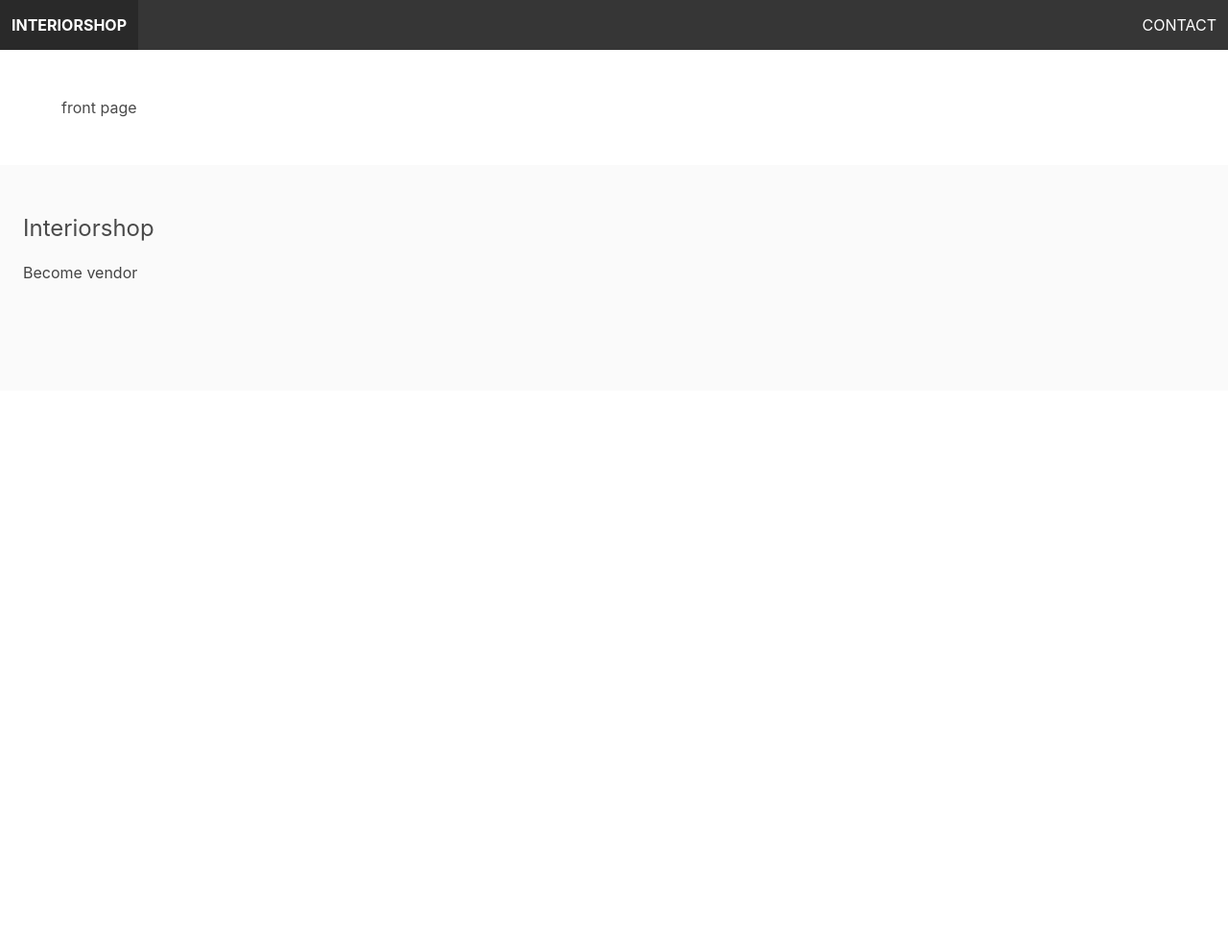
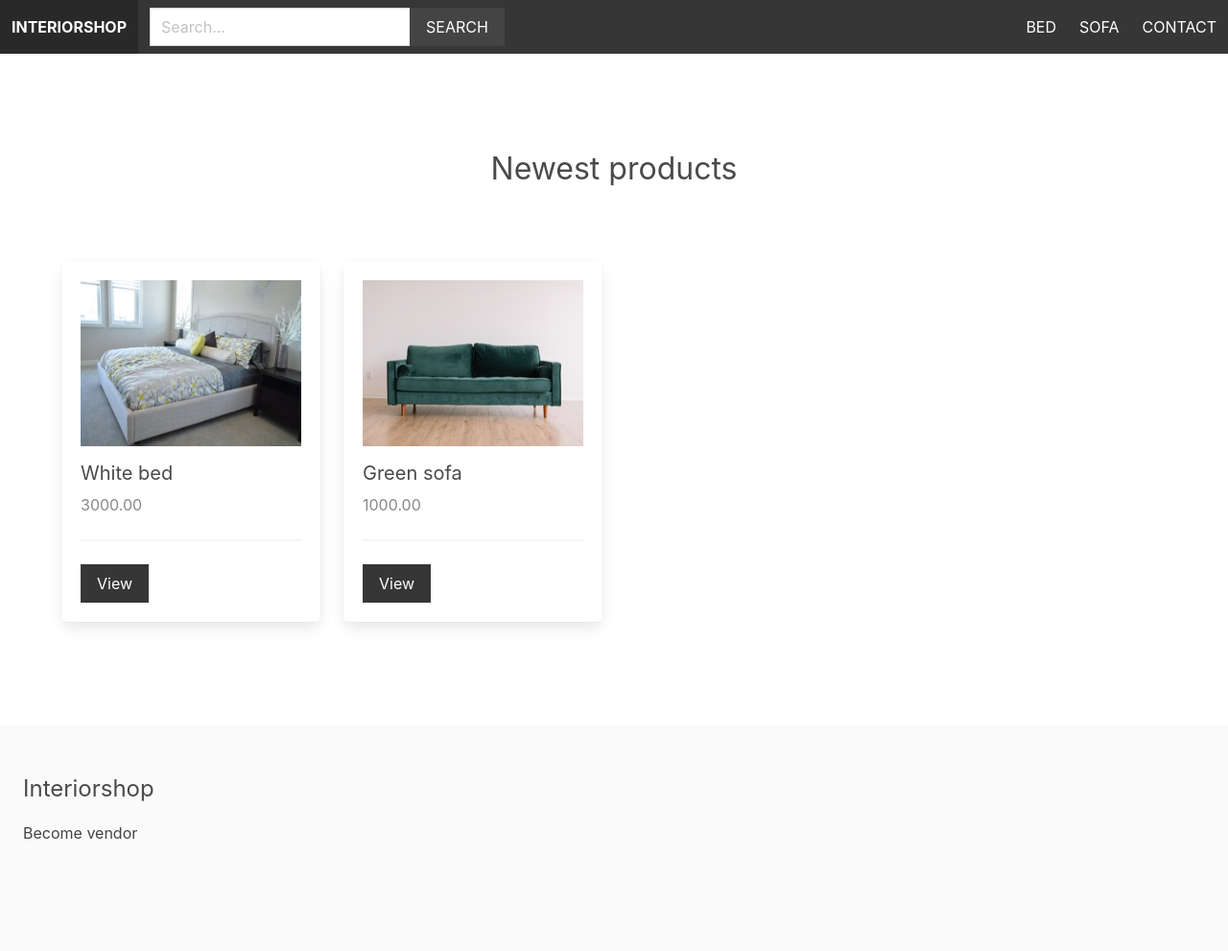
Before and after one commit to mjaroszewski1979/django-eshop-v1, a Django app: page / in a window 1280 px wide. Shown: the whole page at 96% size. Before the commit the page ends 290 px from the top, so only its background shows below. Run offline with Django 3.2, Linux system fonts and the light colour scheme; data comes from the database, SQL or seed files in the repository; both versions use the stored data as it was after the commit; parts of the project's set-up code (start-up, migrations or seed data) failed here and were passed over.

Commit message:
added dynamic urls

```diff
--- a/interiorshop/core/templates/core/base.html
+++ b/interiorshop/core/templates/core/base.html
@@ -28,9 +28,26 @@
             </div>
 
             <div class="navbar-menu" id="main-navbar">
+                <div class="navbar-start">
+                    <div class="navbar-item">
+                        <form method="get" action="{% url 'search' %}">
+                            <div class="field has-addons">
+                                <div class="control">
+                                    <input type="text" class="input" placeholder="Search..." name="query">
+                                </div>
+                                <div class="control">
+                                    <button class="button is-dark is-uppercase">Search</button>
+                                </div>
+                            </div>
+                        </form>
+                    </div>
+                </div>
 
 
                 <div class="navbar-end">
+                    {% for category in menu_categories %}
+                    <a href="{% url 'category' category.slug %}" class="navbar-item">{{ category.title }}</a>
+                    {% endfor %}
                     <a href="{% url 'contact' %}" class="navbar-item">Contact</a>
                 </div>
             </div>
--- a/interiorshop/core/templates/core/frontpage.html
+++ b/interiorshop/core/templates/core/frontpage.html
@@ -4,5 +4,13 @@
 {% block title %} Welcome | {% endblock %}
 
 {% block content %}
-<h1>front page</h1>
+<div class="columns is-multiline mb-6">
+    <div class="column is-12 has-text-centered mt-6 mb-6">
+        <h2 class="is-size-3">Newest products</h2>
+    </div>
+
+    {% for product in newest_products %}
+        {% include 'product/parts/list_item.html' %}
+    {% endfor %}
+</div>
 {% endblock %}
--- a/interiorshop/core/views.py
+++ b/interiorshop/core/views.py
@@ -1,7 +1,10 @@
 from django.shortcuts import render
 
+from product.models import Product
+
 def frontpage(request):
-    return render(request, 'core/frontpage.html')
+    newest_products = Product.objects.all()[0:8]
+    return render(request, 'core/frontpage.html', {'newest_products': newest_products})
 
 def contact(request):
     return render(request, 'core/contact.html')
--- a/interiorshop/interiorshop/settings.py
+++ b/interiorshop/interiorshop/settings.py
@@ -72,6 +72,7 @@ TEMPLATES = [
                 'django.template.context_processors.request',
                 'django.contrib.auth.context_processors.auth',
                 'django.contrib.messages.context_processors.messages',
+                'product.context_processors.menu_categories',
             ],
         },
     },
--- a/interiorshop/interiorshop/urls.py
+++ b/interiorshop/interiorshop/urls.py
@@ -1,7 +1,7 @@
 """interiorshop URL Configuration
 
 The `urlpatterns` list routes URLs to views. For more information please see:
-    https://docs.djangoproject.com/en/3.2/topics/http/urls/
+    https://docs.djangoproject.com/en/3.1/topics/http/urls/
 Examples:
 Function views
     1. Add an import:  from my_app import views
@@ -19,7 +19,8 @@ from django.urls import path, include
 from django.conf.urls.static import static
 
 urlpatterns = [
+    path('admin/', admin.site.urls),
+    path('vendors/', include('vendor.urls')),
     path('', include('core.urls')),
-    path('vendors/', include('vendor.urls')),
-    path('admin/', admin.site.urls),
+    path('products/', include('product.urls'))
 ] + static(settings.MEDIA_URL, document_root=settings.MEDIA_ROOT)
--- /dev/null
+++ b/interiorshop/product/context_processors.py
@@ -0,0 +1,6 @@
+from product.models import Category
+
+def menu_categories(request):
+    categories = Category.objects.all()
+
+    return {'menu_categories': categories}
--- /dev/null
+++ b/interiorshop/product/templates/product/parts/list_item.html
@@ -0,0 +1,15 @@
+<div class="column is-3 product-list-item">
+    <div class="box">
+        <figure class="image is-4by3 mb-4">
+            <img src="{{ product.get_thumbnail }}" alt="">
+        </figure>
+
+        <h2 class="subtitle">{{ product.title }}</h2>
+
+        <h3 class="price is-size-6 mt-2">{{ product.price }}</h3>
+
+        <hr>
+
+        <a href="{% url 'product' product.category.slug product.slug %}" class="button is-dark is-uupercase">View</a>
+    </div>
+</div>
--- /dev/null
+++ b/interiorshop/product/urls.py
@@ -0,0 +1,12 @@
+from django.urls import path
+
+from . import views
+
+urlpatterns = [
+
+    path('search/', views.search, name='search'),
+    path('<slug:category_slug>/<slug:product_slug>/', views.product, name='product'),
+    path('<slug:category_slug>/', views.category, name='category')
+
+
+]
```
Also changed, not shown: interiorshop/product/templates/product/category.html (added, +16 -0 lines), interiorshop/product/templates/product/product.html (added, +29 -0 lines), interiorshop/product/templates/product/search.html (added, +17 -0 lines), interiorshop/product/views.py (+27 -2 lines), interiorshop/db.sqlite3, interiorshop/media/uploads/uploads/photo-1555041469-a586c61ea9bc.jpeg (added), interiorshop/media/uploads/uploads/white_bed.jpg (added), interiorshop/media/uploads/white_bed.jpg (added), 2 other files.
